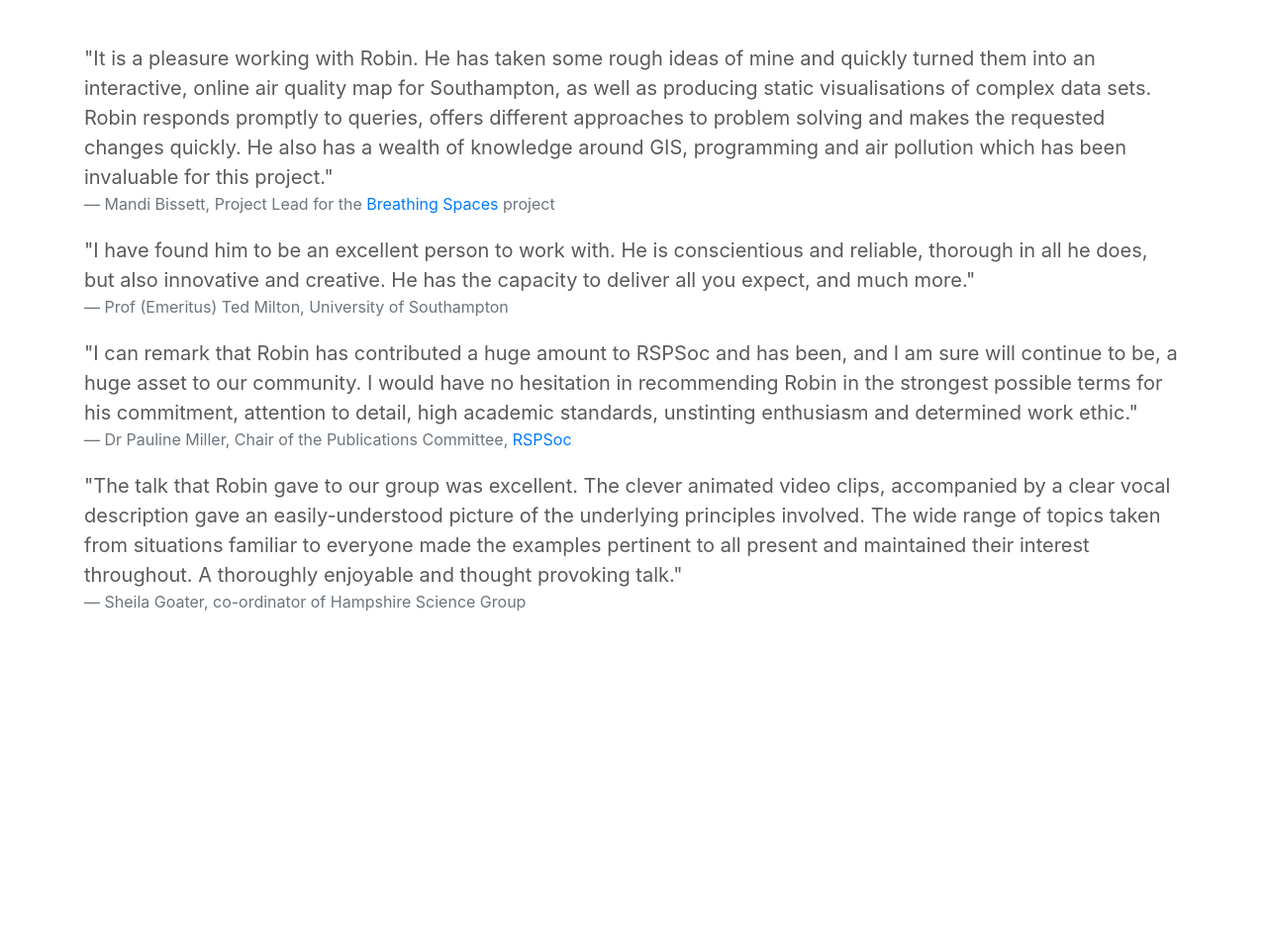
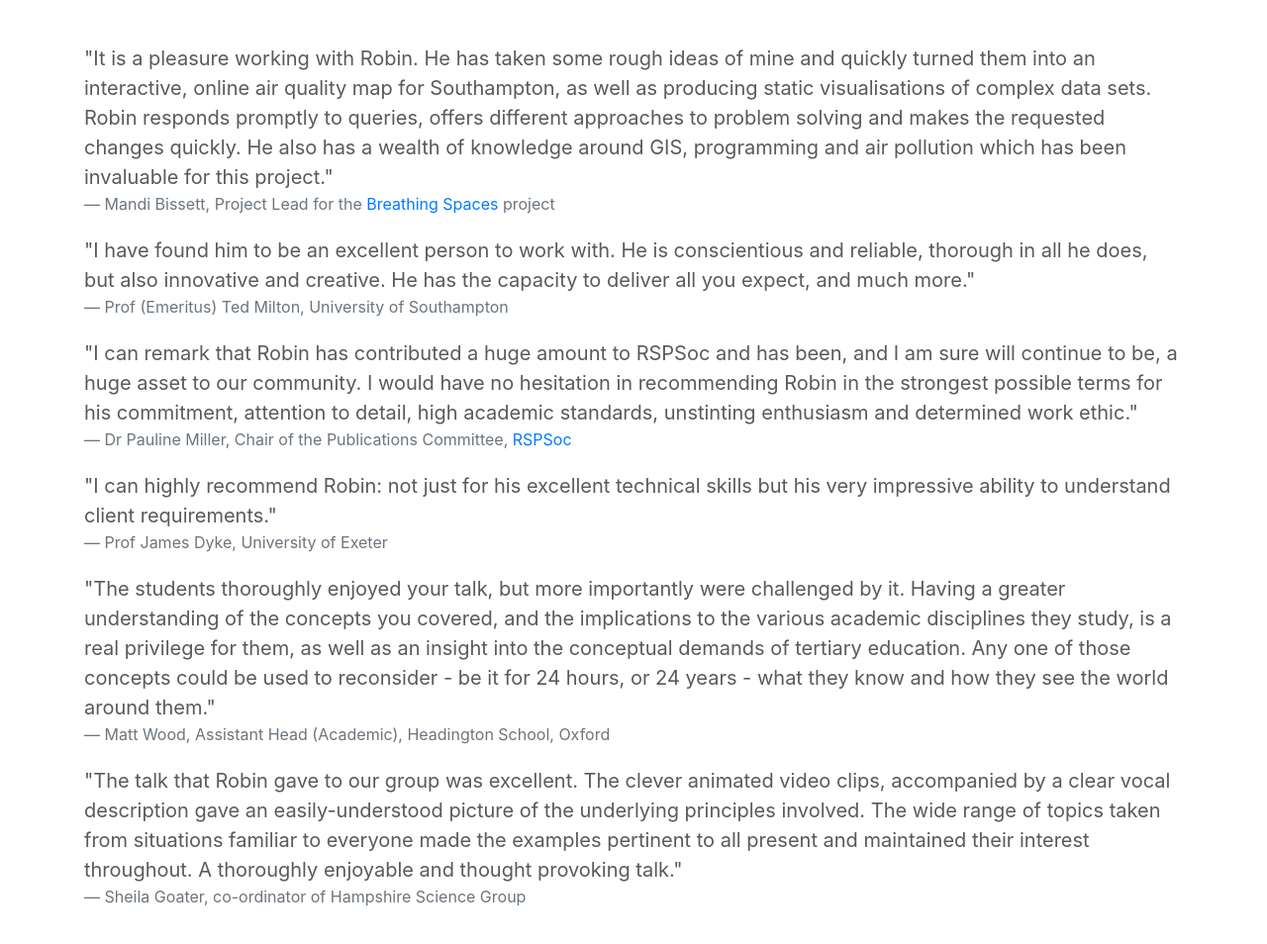
Before and after one commit to robintw/freelance_website, a Jekyll site: the page built from testimonials.html, in a window 1280 px wide and 1134 px high, cut to the strip 152-1106 px from the top of the window. Shown: the whole strip at 99% size. Built offline with Jekyll 4.4.1, drawn with Linux system fonts in a browser that asks for light colours.

Commit message:
Added testimonial from Matt Wood

```diff
--- a/experience.html
+++ b/experience.html
@@ -11,7 +11,7 @@ title: Experience
     text="While working with <a href='http://flowminder.org'>Flowminder</a>, I led the team which produced humanitarian data in response to the 2015 Nepal earthquake.
     We processed huge volumes of mobile phone records to analyse population mobility in the aftermath of the disaster, thus helping
     direct aid to the correct places, and our project won a prize at the <i>Global Mobile Awards</i> in 2016. The project involved
-    processing many terrabytes of data in very short timescales, and responding rapidly to requests from humanitarian agencies. <a
+    processing many terabytes of data in very short timescales, and responding rapidly to requests from humanitarian agencies. <a
         href='https://web.flowminder.org/case-studies/nepal-earthquake-2015'>More details</a>"
     image="assets/images/Nepal.png"
 %}
--- a/testimonials.html
+++ b/testimonials.html
@@ -27,6 +27,21 @@ title: Testimonials
             href="https://www.rspsoc.org.uk">RSPSoc</a></footer>
 </blockquote>
 
+
+<blockquote class="blockquote pt-1">
+    <p class="mb-0">"I can highly recommend Robin: not just for his excellent technical skills but his very impressive ability to understand client
+    requirements."</p>
+    <footer class="blockquote-footer">Prof James Dyke, University of Exeter</footer>
+</blockquote>
+
+<blockquote class="blockquote pt-1">
+    <p class="mb-0">"The students thoroughly enjoyed your talk, but more importantly were challenged by it. Having a greater understanding of
+    the concepts you covered, and the implications to the various academic disciplines they study, is a real privilege for
+    them, as well as an insight into the conceptual demands of tertiary education. Any one of those concepts could be used
+    to reconsider - be it for 24 hours, or 24 years - what they know and how they see the world around them."</p>
+    <footer class="blockquote-footer">Matt Wood, Assistant Head (Academic), Headington School, Oxford</footer>
+</blockquote>
+
 <blockquote class="blockquote pt-1">
     <p class="mb-0">"The talk that Robin gave to our group was excellent.
         The clever animated video clips, accompanied by a clear vocal description gave an easily-understood picture of
```
